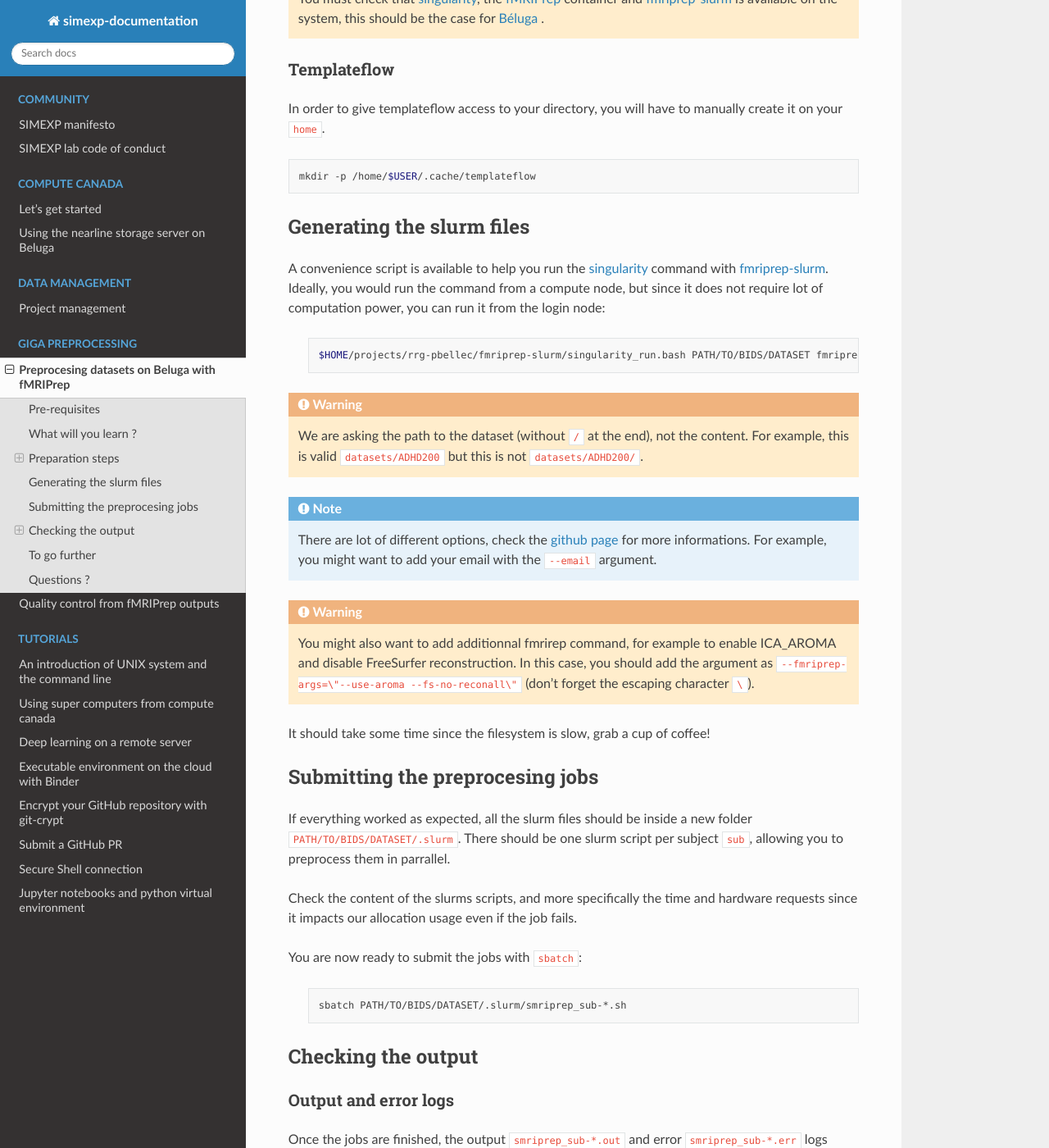
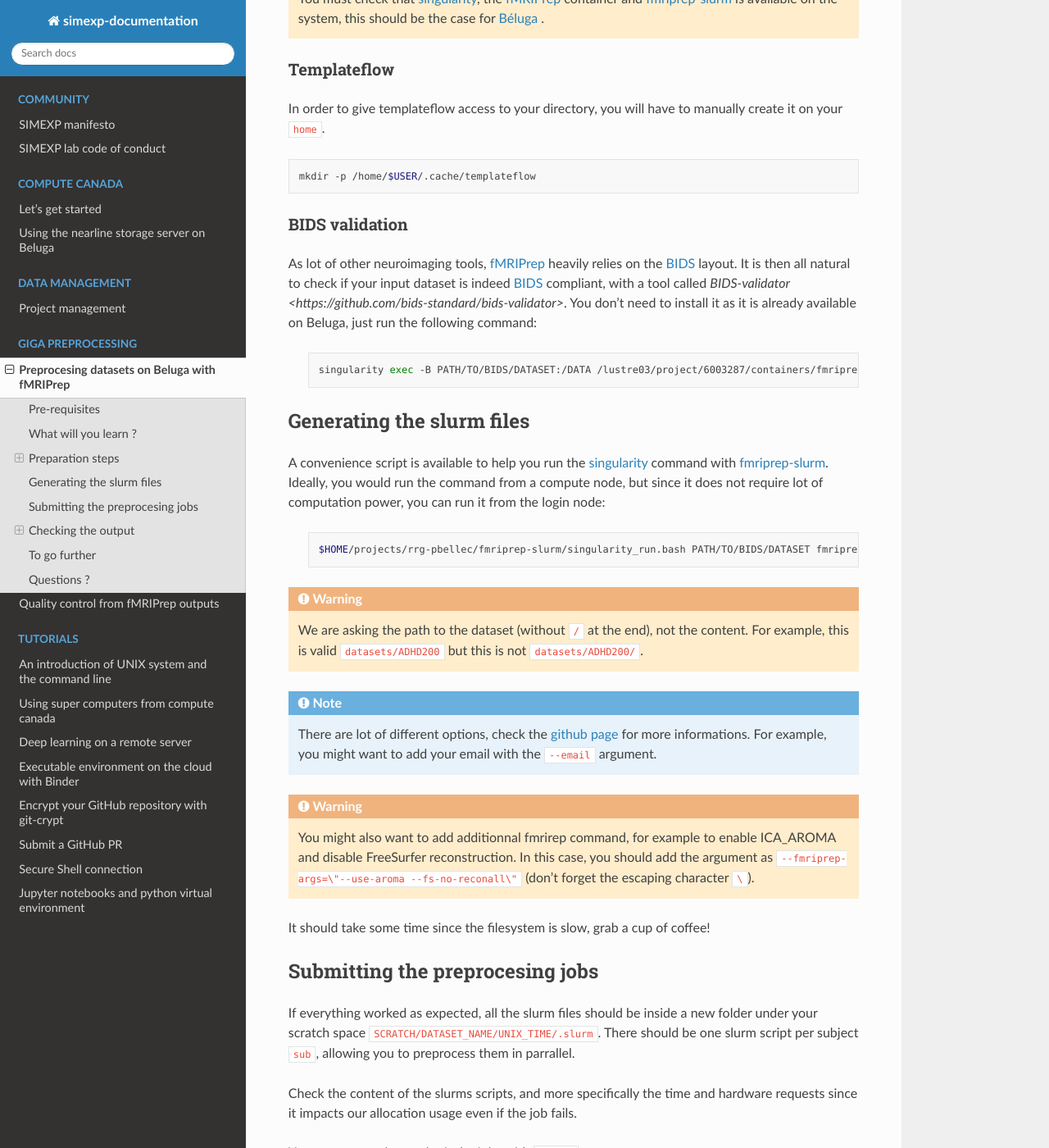
Before and after one commit to SIMEXP/lab-documentation, a Sphinx documentation site: the page built from source/giga_preprocessing/preprocessing.rst, in a window 1280 px wide and 1400 px high, scrolled down 1295 px. Shown: the whole window at 82% size. Built offline with Sphinx 7.4.7 and the Read the Docs theme 2.0.0, drawn with Linux system fonts in a browser that asks for light colours; some of the changed text lies outside the part shown.

Commit message:
adding paragraph on BIDS validation; update fmriprep-slurm and its outputs;

```diff
--- a/source/giga_preprocessing/preprocessing.rst
+++ b/source/giga_preprocessing/preprocessing.rst
@@ -5,7 +5,7 @@ We will specifically use `fmriprep-slurm <https://github.com/SIMEXP/fmriprep-slu
 generate `slurm <https://slurm.schedmd.com/sbatch.html>`_ files from a `BIDS <https://bids-specification.readthedocs.io/en/stable/>`_ dataset.
 
 `fMRIPrep <https://fmriprep.org/en/stable/>`_ is the pipeline that we use internally to preprocess
-`BIDS <https://bids-specification.readthedocs.io/en/stable/>`__-compatible datasets.
+`BIDS <https://bids-specification.readthedocs.io/en/stable/>`_-compatible datasets.
 It uses a combination of tools from well-known software packages,
 including `FSL <https://fsl.fmrib.ox.ac.uk/fsl/fslwiki/>`_,
 `ANTs <https://stnava.github.io/ANTs/>`_, `FreeSurfer <https://surfer.nmr.mgh.harvard.edu/>`_ and `AFNI <https://afni.nimh.nih.gov/>`_.
@@ -43,7 +43,6 @@ Once downloaded, you can move the file to beluga:
 
 Software environment
 --------------------
-
 `fmriprep-slurm <https://github.com/SIMEXP/fmriprep-slurm>`_ depends on `pybids <https://bids-standard.github.io/pybids/>`_
 (to manage a BIDS compatible dataset)
 and `templateflow <https://www.templateflow.org/python-client/0.5.0rc1/api/templateflow.api.html>`_
@@ -60,12 +59,22 @@ with the `fMRIPrep <https://fmriprep.org/en/stable/>`_ container, and to manage
 
 Templateflow
 ------------
-
 In order to give templateflow access to your directory, you will have to manually create it on your ``home``.
 
 .. code:: bash
 
     mkdir -p /home/$USER/.cache/templateflow
+
+BIDS validation
+---------------
+As lot of other neuroimaging tools, `fMRIPrep <https://fmriprep.org/en/stable/>`_ heavily relies on the `BIDS <https://bids-specification.readthedocs.io/en/stable/>`_ layout.
+It is then all natural to check if your input dataset is indeed `BIDS <https://bids-specification.readthedocs.io/en/stable/>`_ compliant, with a tool called
+`BIDS-validator <https://github.com/bids-standard/bids-validator>`.
+You don't need to install it as it is already available on Beluga, just run the following command:
+
+    .. code:: bash
+
+        singularity exec -B PATH/TO/BIDS/DATASET:/DATA /lustre03/project/6003287/containers/fmriprep-20.2.1lts.sif bids-validator /DATA
 
 Generating the slurm files
 ::::::::::::::::::::::::::
@@ -95,7 +104,7 @@ It should take some time since the filesystem is slow, grab a cup of coffee!
 
 Submitting the preprocesing jobs
 ::::::::::::::::::::::::::::::::
-If everything worked as expected, all the slurm files should be inside a new folder ``PATH/TO/BIDS/DATASET/.slurm``.
+If everything worked as expected, all the slurm files should be inside a new folder under your scratch space ``SCRATCH/DATASET_NAME/UNIX_TIME/.slurm``.
 There should be one slurm script per subject ``sub``, allowing you to preprocess them in parrallel.
 
 Check the content of the slurms scripts, and more specifically the time and hardware requests since it impacts our allocation usage even if the job fails.
@@ -104,14 +113,14 @@ You are now ready to submit the jobs with ``sbatch``:
 
     .. code:: bash
 
-        sbatch PATH/TO/BIDS/DATASET/.slurm/smriprep_sub-*.sh
+        sbatch ${SCRATCH}/DATASET_NAME/UNIX_TIME/.slurm/smriprep_sub-*.sh
 
 Checking the output
 :::::::::::::::::::
 
 Output and error logs
 ---------------------
-Once the jobs are finished, the output ``smriprep_sub-*.out`` and error ``smriprep_sub-*.err`` logs should be under the same folder as previously ``PATH/TO/BIDS/DATASET/.slurm``.
+Once the jobs are finished, the output ``smriprep_sub-*.out`` and error ``smriprep_sub-*.err`` logs should be under the same folder as previously ``SCRATCH/DATASET_NAME/UNIX_TIME``.
 
 Double-check your input dataset, and if you have any further issues, contact one of the data admins.
 
@@ -121,11 +130,11 @@ Double-check your input dataset, and if you have any further issues, contact one
 
 fMRIPrep outputs
 ----------------
-A first file available is the ``resource_monitor.json`` under ``/scratch/$USER/``, to help you track the usage for each subject.
+A first file available is the ``resource_monitor.json`` under ``${SCRATCH}/DATASET_NAME/UNIX_TIME``, to help you track the usage for each subject.
 
-All the preprocessing outputs should also be inside ``/scratch/$USER/fmriprep``.
+All the preprocessing outputs should also be inside ``${SCRATCH}/DATASET_NAME/UNIX_TIME/fmriprep``.
 
-Finally, if fMRIPrep unexpectedly crashed, you can check its working directory in ``/scratch/$USER/smriprep_sub-XXXX.workdir``.
+Finally, if fMRIPrep unexpectedly crashed, you can check its working directory in ``${SCRATCH}/DATASET_NAME/UNIX_TIME/smriprep_sub-XXXX.workdir``.
 
 
 To go further
```
